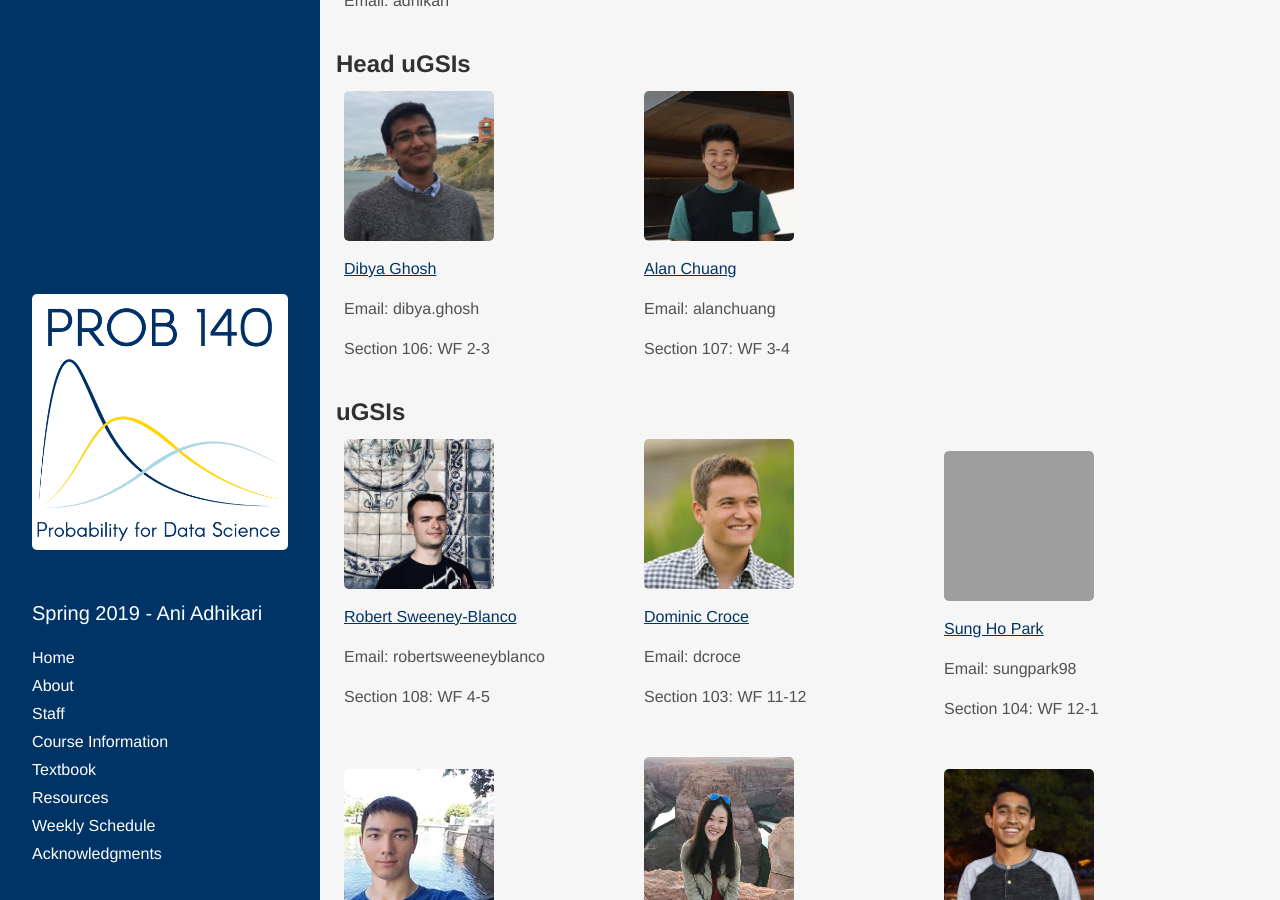
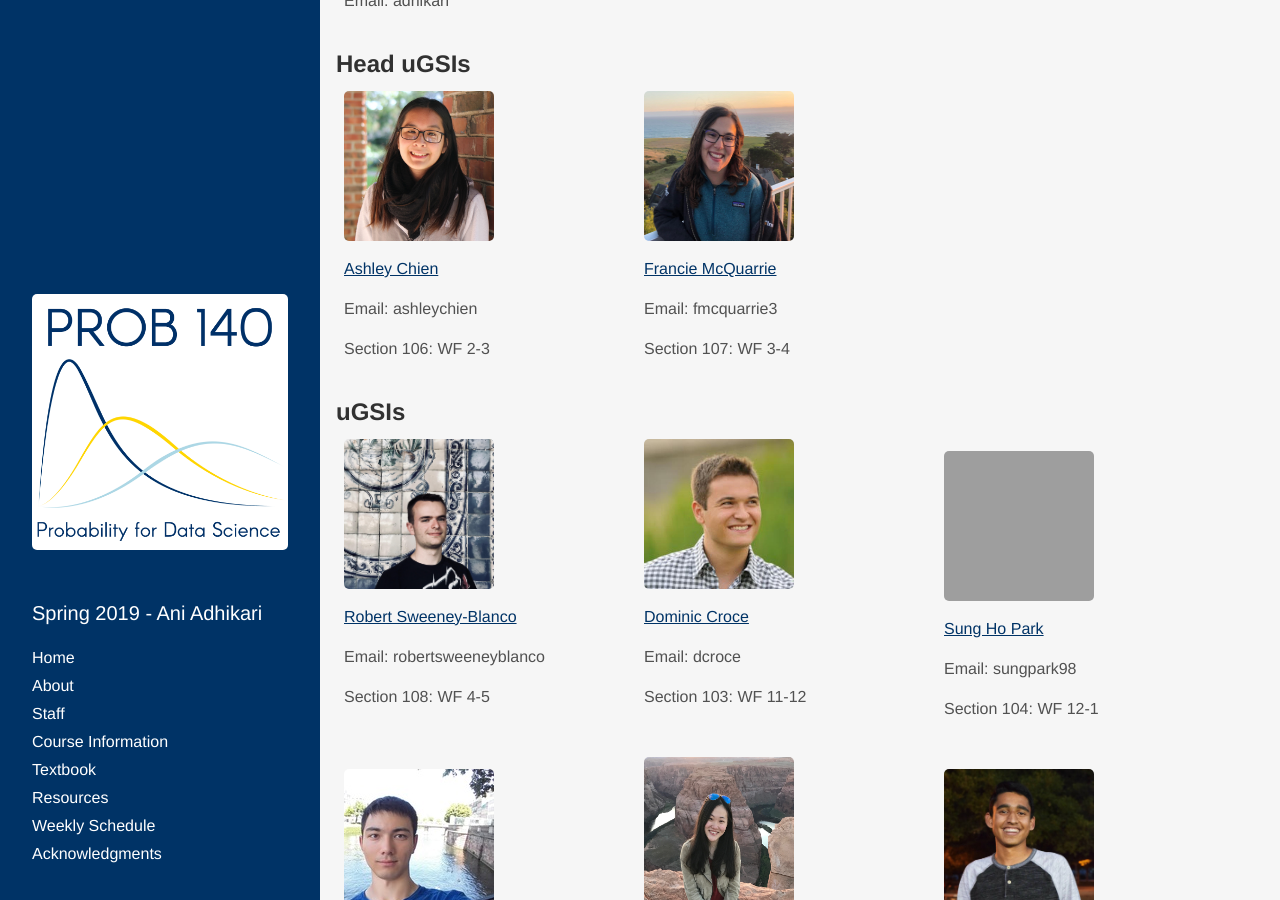
Before and after one commit to stat88/stat88.github.io, a Jekyll site: the page instructors.html, which Jekyll copies as it is, in a window 1280 px wide and 900 px high, scrolled down 517 px. Built offline with Jekyll 4.4.1, drawn with Linux system fonts in a browser that asks for light colours; some web fonts are replaced; grey boxes are pictures that could not be loaded.

Commit message:
testing changes to staff page

```diff
--- a/instructors.html
+++ b/instructors.html
@@ -155,18 +155,18 @@ MathJax.Hub.Config({
 
         <td>
             <div>
-                <img height="150" width="150" src="/assets/images/dibya.jpg" alt="Dibya Ghosh Photo">
-                <p><a href="https://dibyaghosh.com/" target="_blank">Dibya Ghosh</a></p>
-                <p>Email: dibya.ghosh</p>
+                <img height="150" width="150" src="/assets/images/ashley.jpg" alt="Ashley Chien Photo">
+                <p><a target="_blank">Ashley Chien</a></p>
+                <p>Email: ashleychien</p>
                 <p>Section 106: WF 2-3</p>
             </div>
         </td>
 
         <td>
             <div>
-                <img height="150" width="150" src="/assets/images/alan.jpg" alt="Alan Chuang Photo">
-                <p><a target="_blank">Alan Chuang</a></p>
-                <p>Email: alanchuang</p>
+                <img height="150" width="150" src="/assets/images/francie.jpg" alt="Francie McQuarrie Photo">
+                <p><a target="_blank">Francie McQuarrie</a></p>
+                <p>Email: fmcquarrie3</p>
                 <p>Section 107: WF 3-4</p>
             </div>
         </td>
```
Also changed, not shown: assets/images/ashley.jpg (added), assets/images/francie.jpg (added).
